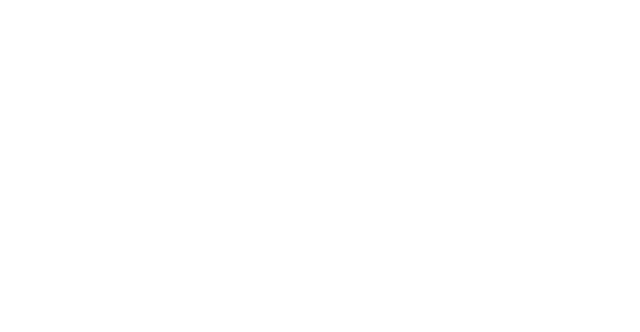
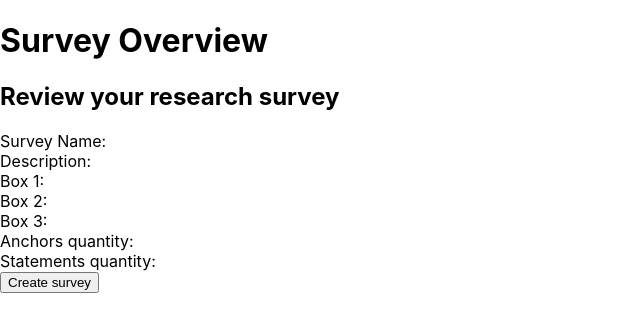
Before and after one commit to NapierJDB/App-Q-Methodology, a React (Create React App) app in the folder project/: page /SurveyOverview in a window 1280 px wide. Shown: the top 332 px of the page, without its empty margins (0-640 px from the left). Built offline with nearby package versions, Linux system fonts and the light colour scheme.

Commit message:
Statement creation converted into one page

```diff
--- a/project/src/App.js
+++ b/project/src/App.js
@@ -5,6 +5,7 @@ import AdminPanel from "./layouts/AdminPanel";
 import CreateSurvey from './layouts/CreateSurvey';
 import CreateAnchors from './layouts/CreateAnchors';
 import StatementCreator from './layouts/StatementCreator';
+import SurveyOverview from './layouts/SurveyOverview';
 import {BrowserRouter as Router,
   Switch,
   Route} from 'react-router-dom';
@@ -21,6 +22,7 @@ export default class App extends React.Component {
             <Route path='/CreateSurvey' component={CreateSurvey} />
             <Route path='/CreateAnchors' component={CreateAnchors} />
             <Route path='/StatementCreator' component={StatementCreator} />
+            <Route path='/SurveyOverview' component={SurveyOverview} />
           </Switch>
         </div>
       </Router>
--- a/project/src/layouts/CreateAnchors.js
+++ b/project/src/layouts/CreateAnchors.js
@@ -93,7 +93,6 @@ const CreateAnchors = () => {
 
     return (
         <div>
-            <h1>Create anchors</h1>
             <div>
                 <div>
                     {editing ? (
@@ -124,14 +123,6 @@ const CreateAnchors = () => {
                         editRow={editRow}
                     />
                 </div>
-                <div>
-                    <Link to='/StatementCreator'>
-                        <button>
-                            Next
-                        </button>
-                    </Link>
-
-                </div>
             </div>
         </div>
     )
--- a/project/src/layouts/CreateSurvey.js
+++ b/project/src/layouts/CreateSurvey.js
@@ -5,6 +5,8 @@ import {BrowserRouter as Router,
     Route,
     Link,
     Switch} from 'react-router-dom';
+import CreateAnchors from './CreateAnchors';
+import StatementCreator from './StatementCreator';
 
 
 export default class CreateSurvey_1 extends React.Component {
@@ -36,7 +38,7 @@ export default class CreateSurvey_1 extends React.Component {
         by displaying an alert message
         */
 
-        alert(
+        /*alert(
             this.state.surveyName +
             '\n' +
             this.state.description +
@@ -48,7 +50,7 @@ export default class CreateSurvey_1 extends React.Component {
             this.state.box3 +
             '\n' +
             this.state.numberOfStatements
-            )
+            )*/
 
         event.preventDefault()
 
@@ -80,6 +82,7 @@ export default class CreateSurvey_1 extends React.Component {
             <h1>Create new survey</h1>
 
             <div>
+                <h2>Survey information</h2>
                 <form onSubmit={this.handleSubmit}>
                     <div>
                         <input
@@ -147,14 +150,25 @@ export default class CreateSurvey_1 extends React.Component {
                         />
                     </div>
 
-                    <div>
-                        <Link to='/CreateAnchors'>
-                            <button type="submit">
-                                Next
-                            </button>
-                        </Link>
-                    </div>
+
+
                 </form>
+            </div>
+
+            <div>
+                <CreateAnchors />
+            </div>
+
+            <div>
+                <StatementCreator />
+            </div>
+
+            <div>
+                <Link to='/CreateAnchors'>
+                    <button type="submit">
+                        Create survey
+                    </button>
+                </Link>
             </div>
 
 
--- a/project/src/layouts/StatementCreator.js
+++ b/project/src/layouts/StatementCreator.js
@@ -2,6 +2,10 @@ import React, { useState } from 'react'
 import AdminTable from './tables/AdminTable'
 import AddStatementForm from './tables/Forms/AddStatementForm'
 import EditStatementForm from './tables/Forms/EditStatementForm'
+import {BrowserRouter as Router,
+    Route,
+    Link,
+    Switch} from 'react-router-dom';
 
 const StatementCreator = () => {
     const statementData = [
@@ -30,15 +34,16 @@ const StatementCreator = () => {
         setStatements(statements.map(statement => (statement.id === id ? updatedStatement : statement)))
     }
 
+    //Add
     const addStatements = statement => {
         statement.id = statements.length + 1
+        statement.statementNumber = statements.length + 1
         setStatements([...statements, statement])
 
     }
 
     return (
         <div className="container">
-            <h1>Statement Creator</h1>
             <div className="flex-row">
                 <div className="flex-large">
                     {editing ? (
@@ -62,11 +67,6 @@ const StatementCreator = () => {
                     <h2>View Statement</h2>
                     <AdminTable statements={statements} deleteStatement={deleteStatement} editRow={editRow} />
                 </div>
-                <div>
-                    <button>
-                        Next
-                    </button>
-                </div>
             </div>
         </div>
     )
--- a/project/src/layouts/SurveyOverview.js
+++ b/project/src/layouts/SurveyOverview.js
@@ -2,3 +2,59 @@
  * Purpose of this page is to allow admin
  * to see the survey that was created
  */
+
+import React from "react";
+
+export default class SurveyOverview extends React.Component {
+
+    render() {
+        return (
+            <div>
+                <h1>Survey Overview</h1>
+                <h2>
+                    Review your research survey
+                </h2>
+                <div>
+                    <label>
+                        Survey Name:
+                    </label>
+                </div>
+                <div>
+                    <label>
+                        Description:
+                    </label>
+                </div>
+                <div>
+                    <label>
+                        Box 1:
+                    </label>
+                </div>
+                <div>
+                    <label>
+                        Box 2:
+                    </label>
+                </div>
+                <div>
+                    <label>
+                        Box 3:
+                    </label>
+                </div>
+                <div>
+                    <label>
+                        Anchors quantity:
+                    </label>
+                </div>
+                <div>
+                    <label>
+                        Statements quantity:
+                    </label>
+                </div>
+                <button>
+                    Create survey
+                </button>
+            </div>
+        )
+
+
+    }
+}
--- a/project/src/layouts/tables/AdminTable.js
+++ b/project/src/layouts/tables/AdminTable.js
@@ -4,6 +4,7 @@ const AdminTable = props => (
     <table>
         <thead>
             <tr>
+                <th>Statement number</th>
                 <th>Statement</th>
             </tr>
         </thead>
@@ -11,13 +12,13 @@ const AdminTable = props => (
             {props.statements.length > 0 ? (
                 props.statements.map(statement => (
                     <tr key={statement.id}>
+                        <td>{statement.statementNumber}</td>
                         <td>{statement.name}</td>
                         <td>
                             <button
                                 onClick={() => {
                                     props.editRow(statement)
                                 }}
-                                className="button muted-button"
                             >
                                 Edit
                             </button>
--- a/project/src/layouts/tables/Forms/AddStatementForm.js
+++ b/project/src/layouts/tables/Forms/AddStatementForm.js
@@ -1,7 +1,11 @@
 import React, { useState } from 'react'
 
 const AddStatementForm = props => {
-    const initialFormState = { id: null, name: '' }
+    const initialFormState = {
+        id: null,
+        statementNumber: 0,
+        name: ''
+    }
     const [statement, setStatements] = useState(initialFormState)
 
     const handleInputChange = event => {
@@ -21,7 +25,11 @@ const AddStatementForm = props => {
             }}
         >
             <label>Statement</label>
-            <input type="text" name="name" value={statement.name} onChange={handleInputChange} />
+            <input
+                type="text"
+                name="name"
+                value={statement.name}
+                onChange={handleInputChange} />
             <button>Add new statement</button>
         </form>
     )
```
